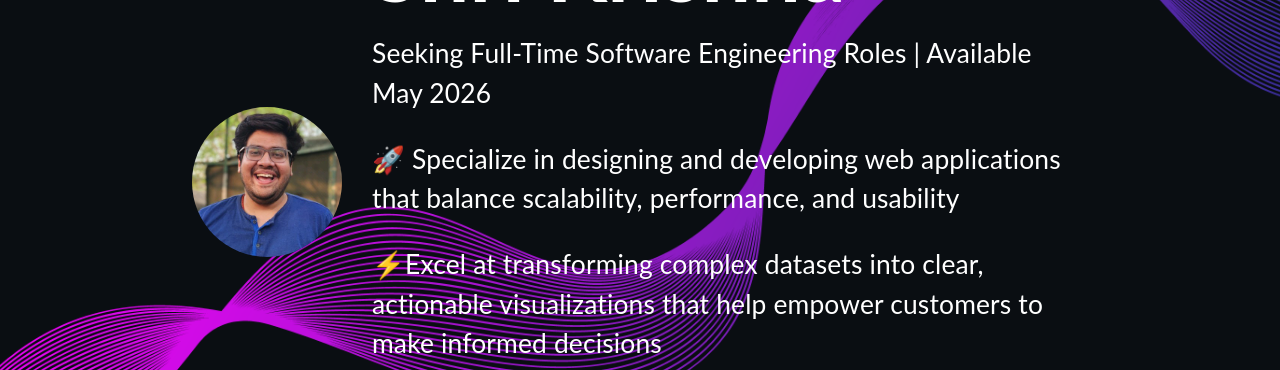
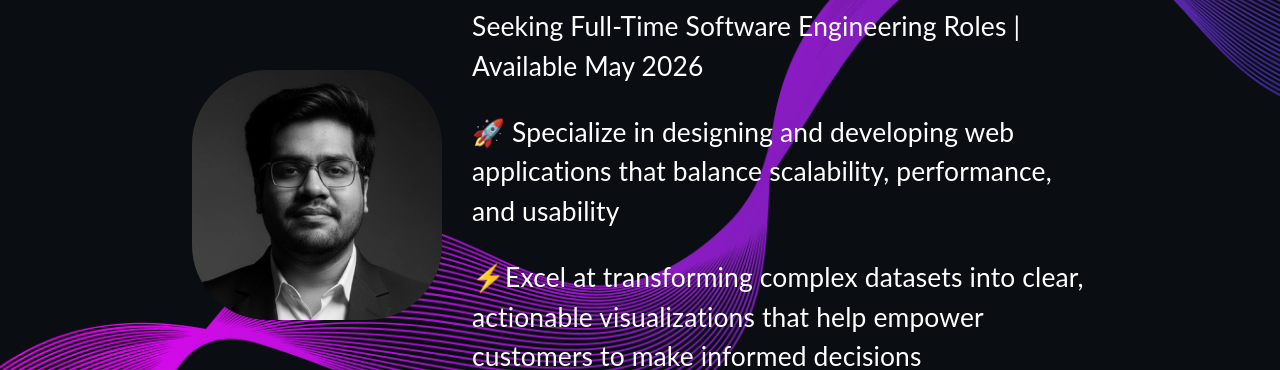
Before and after one commit to krishna-shri/personal_portfolio, a React (Create React App) app: page / in a window 1280 px wide. Shown: the part 228-598 px from the top of the page. Built offline with nearby package versions, Linux system fonts and the light colour scheme; no server answers.

Commit message:
Update profile image dimensions and border radius in Main.scss for improved appearance

```diff
--- a/src/assets/styles/Main.scss
+++ b/src/assets/styles/Main.scss
@@ -52,8 +52,8 @@
 .about-section .image-wrapper {
     z-index: 2;
     img {
-        width: 150px;
-        border-radius: 50%;
+        width: 250px;
+        border-radius: 30%;
     }
 }
 
```
Also changed, not shown: src/assets/images/profile.jpeg.
